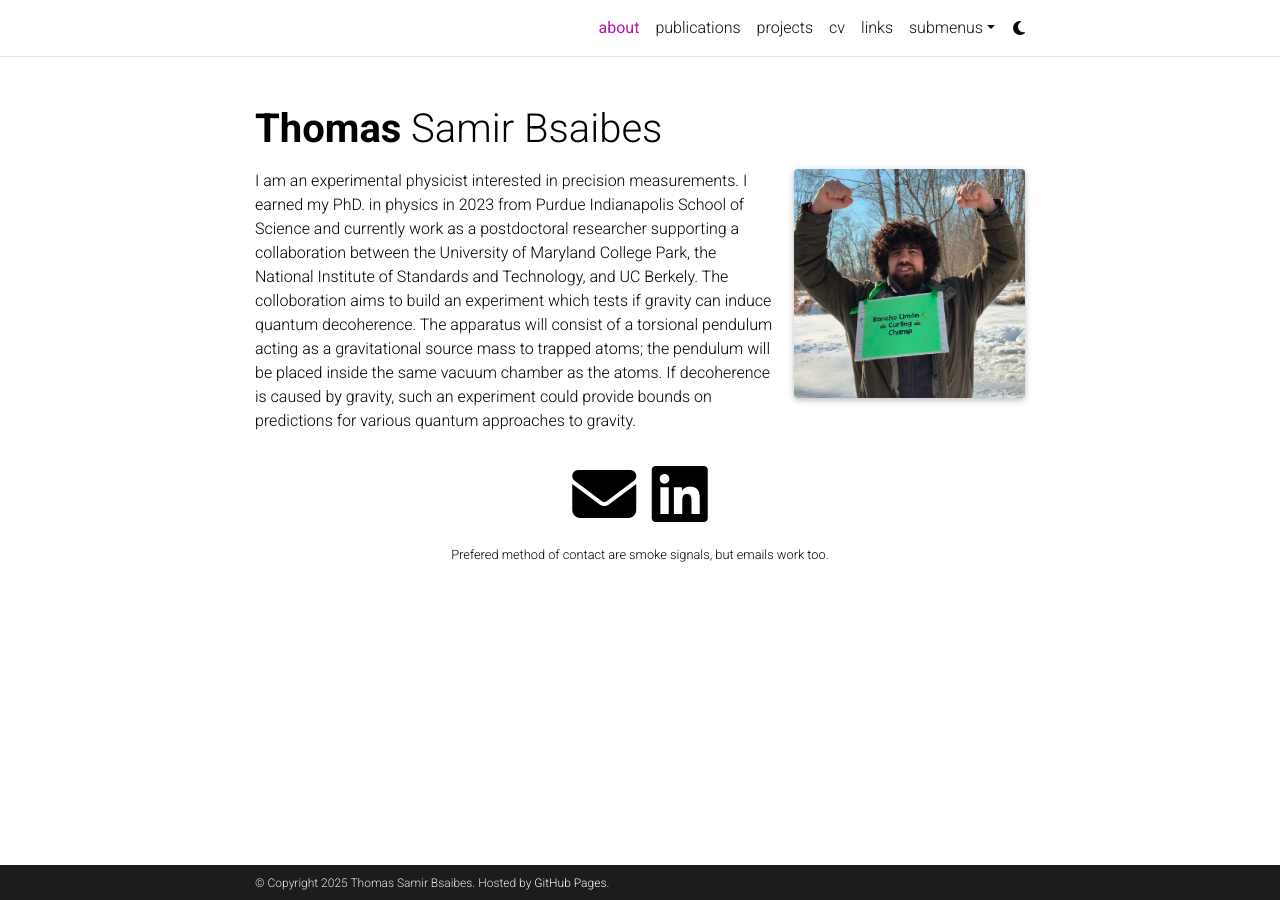
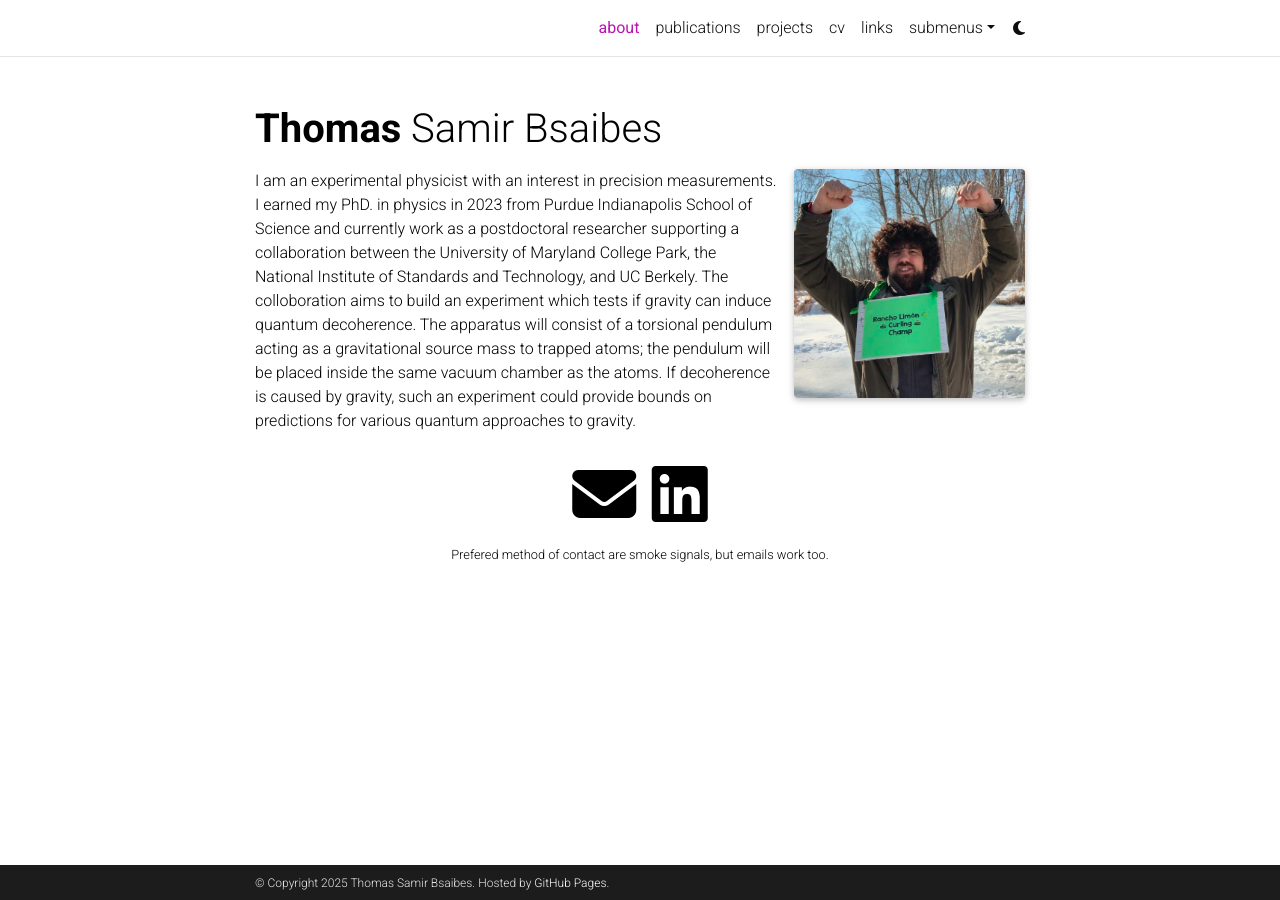
Before and after one commit to BsaibesT/bsaibest.github.io, a Jekyll site: the page built from _pages/about.md, in a window 1280 px wide. Built offline with Jekyll 4.4.1, drawn with Linux system fonts in a browser that asks for light colours; comment, search, counter and statistics services are not loaded; a style sheet for code colours, icons or effects is not loaded.

Commit message:
Update about.md

```diff
--- a/_pages/about.md
+++ b/_pages/about.md
@@ -19,7 +19,7 @@ selected_papers: false # includes a list of papers marked as "selected={true}"
 social: true  # includes social icons at the bottom of the page
 ---
 <!-- I may not know what I am doing but I am good at it. I am a human doing human things humanly.  -->
-I am an experimental physicist interested in precision measurements. I earned my PhD. in physics in 2023 from Purdue Indianapolis School of Science and currently work as a postdoctoral researcher supporting a collaboration between the University of Maryland College Park, the National Institute of Standards and Technology, and UC Berkely. The colloboration aims to build an experiment which tests if gravity can induce quantum decoherence. The apparatus will consist of a torsional pendulum acting as a gravitational source mass to trapped atoms; the pendulum will be placed inside the same vacuum chamber as the atoms. If decoherence is caused by gravity, such an experiment could provide bounds on predictions for various quantum approaches to gravity.
+I am an experimental physicist with an interest in precision measurements. I earned my PhD. in physics in 2023 from Purdue Indianapolis School of Science and currently work as a postdoctoral researcher supporting a collaboration between the University of Maryland College Park, the National Institute of Standards and Technology, and UC Berkely. The colloboration aims to build an experiment which tests if gravity can induce quantum decoherence. The apparatus will consist of a torsional pendulum acting as a gravitational source mass to trapped atoms; the pendulum will be placed inside the same vacuum chamber as the atoms. If decoherence is caused by gravity, such an experiment could provide bounds on predictions for various quantum approaches to gravity.
 
 <!-- I am a drummer who tries to know something about physics. I earned my PhD. - not in drums - but in physics in 2023. As a PhD candidate at Purdue Indianapolis, I worked in a precision measurement group focused on detecting deviations from Newton’s second law of gravitation between objects at submicron separations. I successfully defended my thesis in 2023 and continue to look for new ways to make contributions to interesting problems. -->
 
```
